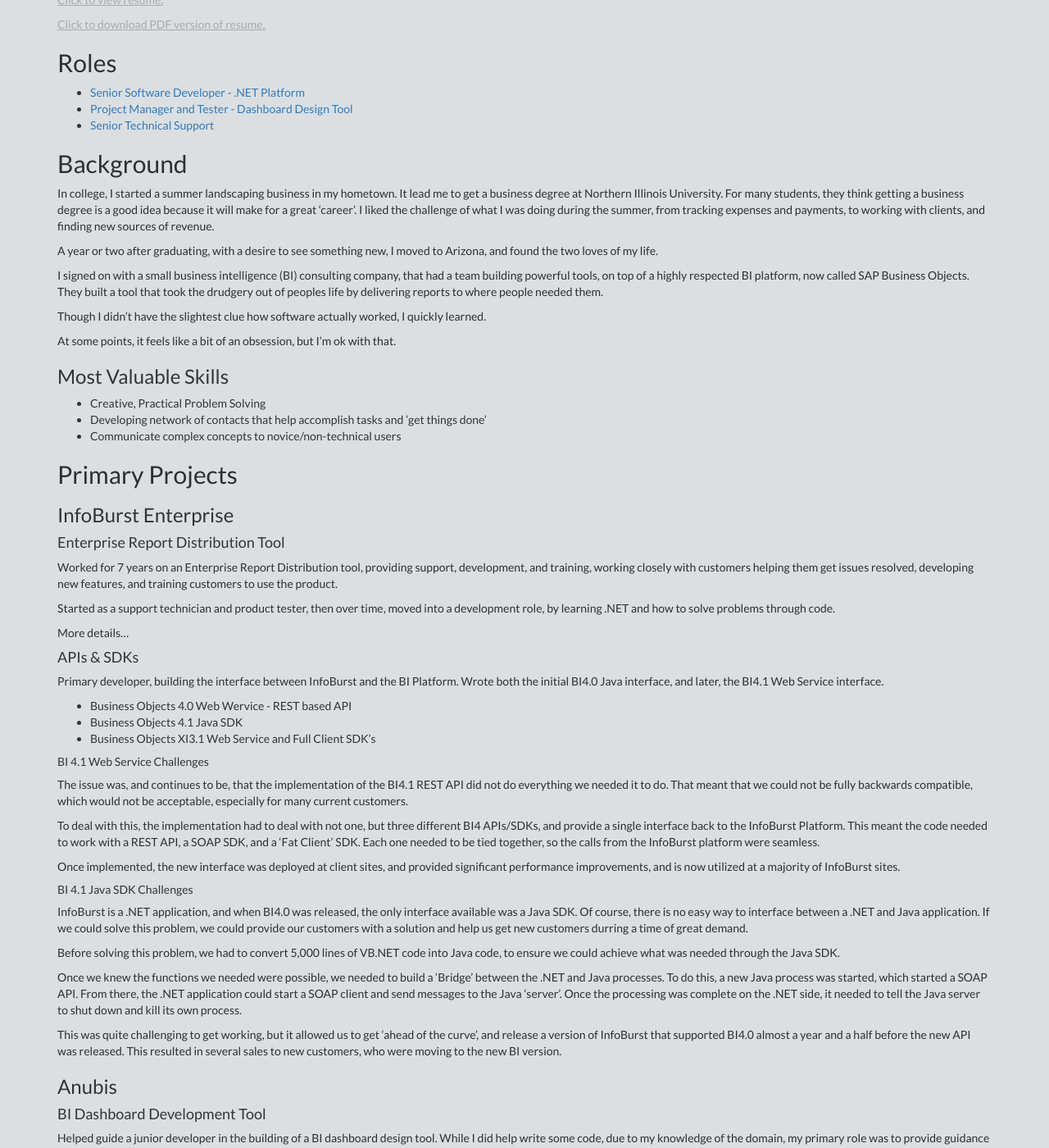
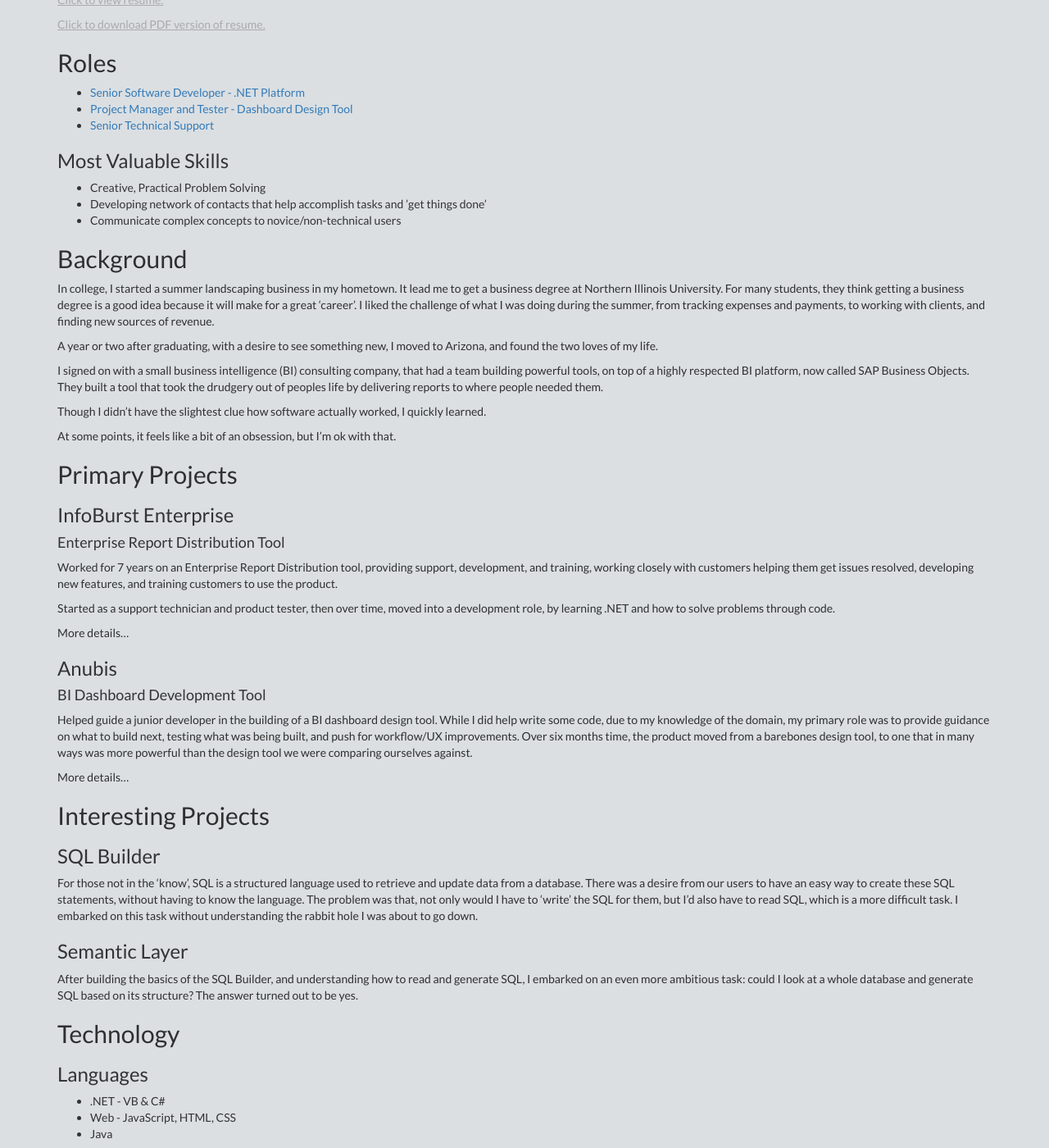
Before and after one commit to gregberns/gregberns.github.io, a Jekyll site: the page built from code/index.md, in a window 1280 px wide and 1400 px high, scrolled down 703 px. Shown: the whole window at 82% size. Built offline with Jekyll 4.4.1, drawn with Linux system fonts in a browser that asks for light colours; nearby versions of some CDN libraries.

Commit message:
Update index.md

```diff
--- a/code/index.md
+++ b/code/index.md
@@ -44,11 +49,6 @@
 
 
 
-###Most Valuable Skills
-
-+ Creative, Practical Problem Solving
-+ Developing network of contacts that help accomplish tasks and ’get things done’
-+ Communicate complex concepts to novice/non-technical users
 
 
 ##Primary Projects
@@ -65,49 +65,6 @@
 by learning .NET and how to solve problems through code.
 
 More details...
-
-
-####APIs & SDKs
-
-Primary developer, building the interface between InfoBurst and the BI Platform.
-Wrote both the initial BI4.0 Java interface, and later, the BI4.1 Web Service interface.
-
-* Business Objects 4.0 Web Wervice - REST based API
-* Business Objects 4.1 Java SDK
-* Business Objects XI3.1 Web Service and Full Client SDK's
-
-#####BI 4.1 Web Service Challenges
-
-The issue was, and continues to be, that the implementation of the BI4.1 REST API did not do everything we
-needed it to do. That meant that we could not be fully backwards compatible, which would not be acceptable,
-especially for many current customers.
-
-To deal with this, the implementation had to deal with not one, but three different BI4 APIs/SDKs,
-and provide a single interface back to the InfoBurst Platform.
-This meant the code needed to work with a REST API, a SOAP SDK, and a 'Fat Client' SDK.
-Each one needed to be tied together, so the calls from the InfoBurst platform were seamless.
-
-Once implemented, the new interface was deployed at client sites, and provided significant performance
-improvements, and is now utilized at a majority of InfoBurst sites.
-
-#####BI 4.1 Java SDK Challenges
-InfoBurst is a .NET application, and when BI4.0 was released, the only interface available was a Java SDK.
-Of course, there is no easy way to interface between a .NET and Java application.
-If we could solve this problem, we could provide our customers with a solution and help us get new customers
-durring a time of great demand.
-
-Before solving this problem, we had to convert 5,000 lines of VB.NET code into Java code,
-to ensure we could achieve what was needed through the Java SDK.
-
-Once we knew the functions we needed were possible, we needed to build a 'Bridge' between the .NET and Java
-processes. To do this, a new Java process was started, which started a SOAP API. From there, the .NET application
-could start a SOAP client and send messages to the Java 'server'. Once the processing was complete on the .NET
-side, it needed to tell the Java server to shut down and kill its own process.
-
-This was quite challenging to get working, but it allowed us to get 'ahead of the curve',
-and release a version of InfoBurst that supported BI4.0 almost a year and a half before the new API was released.
-This resulted in several sales to new customers, who were moving to the new BI version.
-
 
 
 ###Anubis
```
Also changed, not shown: other parts of code/index.md (+5 -0 lines).
